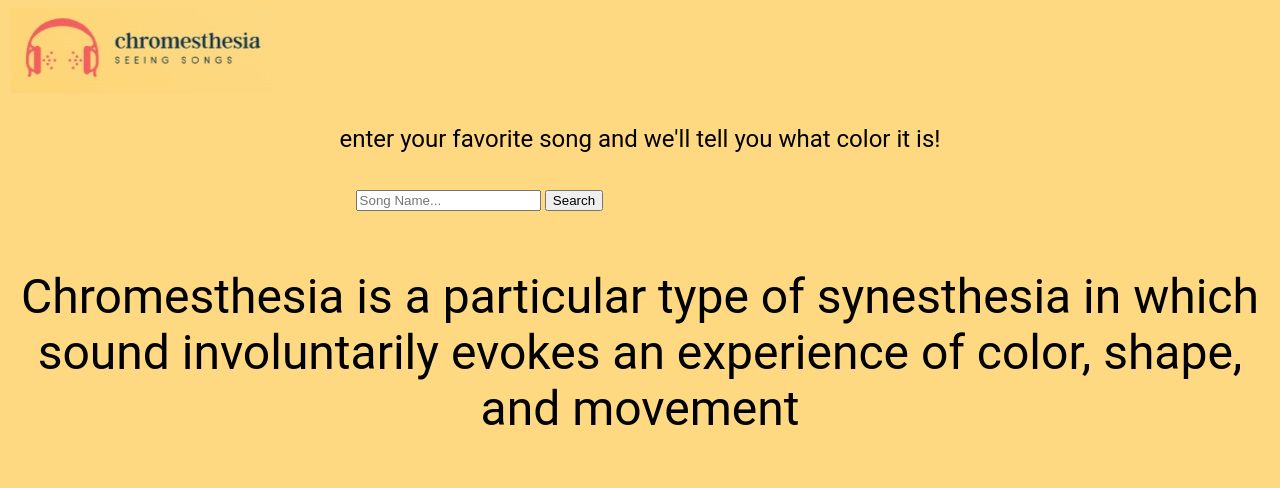
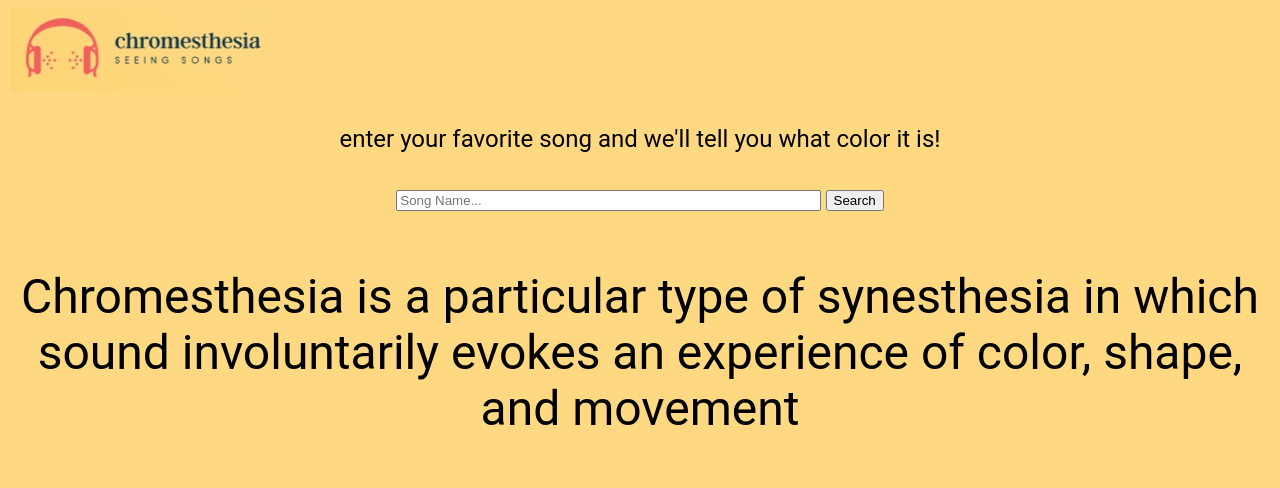
Before and after one commit to rachellecha/chromesthesia, a plain HTML site: page templates/index.html in a window 1280 px wide. Drawn offline with Linux system fonts and the light colour scheme.

Commit message:
fixed design stuff

```diff
--- a/static/css/style.css
+++ b/static/css/style.css
@@ -1,23 +1,29 @@
 .nav {
 
     display: flex;
-    flex-direction: horizontal;
+    flex-direction: column;
     align-items: center;
     padding: 10px;
     font-size: 17px;
 
-    width: 45%;
+    width: fit-content;
 
-    margin: 0 auto;
+    margin: auto;
     display: block;
 
     text-align: left;
 
 }
 
+element.style{
+    width: fit-content;
+    margin: auto;
+}
+
 input{
 
     [type=text]
+
 }
 
 .text {
@@ -51,3 +57,11 @@ input{
 
     color: #000000;
 }
+
+.all{
+
+    display: flex;
+    flex-direction: column;
+    align-items: center;
+
+}
--- a/templates/index.html
+++ b/templates/index.html
@@ -13,6 +13,8 @@
     <!--<img src="{{url_for('static', filename='chromesthesia.png')}}"/>-->
     <img src="/static/chromesthesia.png"/>
 
+    <div class= "all">
+
     <div class="text">
         <p>enter your favorite song and we'll tell you what color it is!</p>
     </div>
@@ -21,7 +23,7 @@
     <div class="nav">
 
         <form action="/hi">
-        <input type="text" placeholder="Song Name..." name="color">
+        <input type="text" placeholder="Song Name..." name="color" size="50">
         <button>Search</button>
 
         </form>
@@ -35,6 +37,8 @@
 
     </div>
 
+    </div>
+
 </body>
 
 </html>
```
Also changed, not shown: creds.json (deleted, +0 -12 lines).
